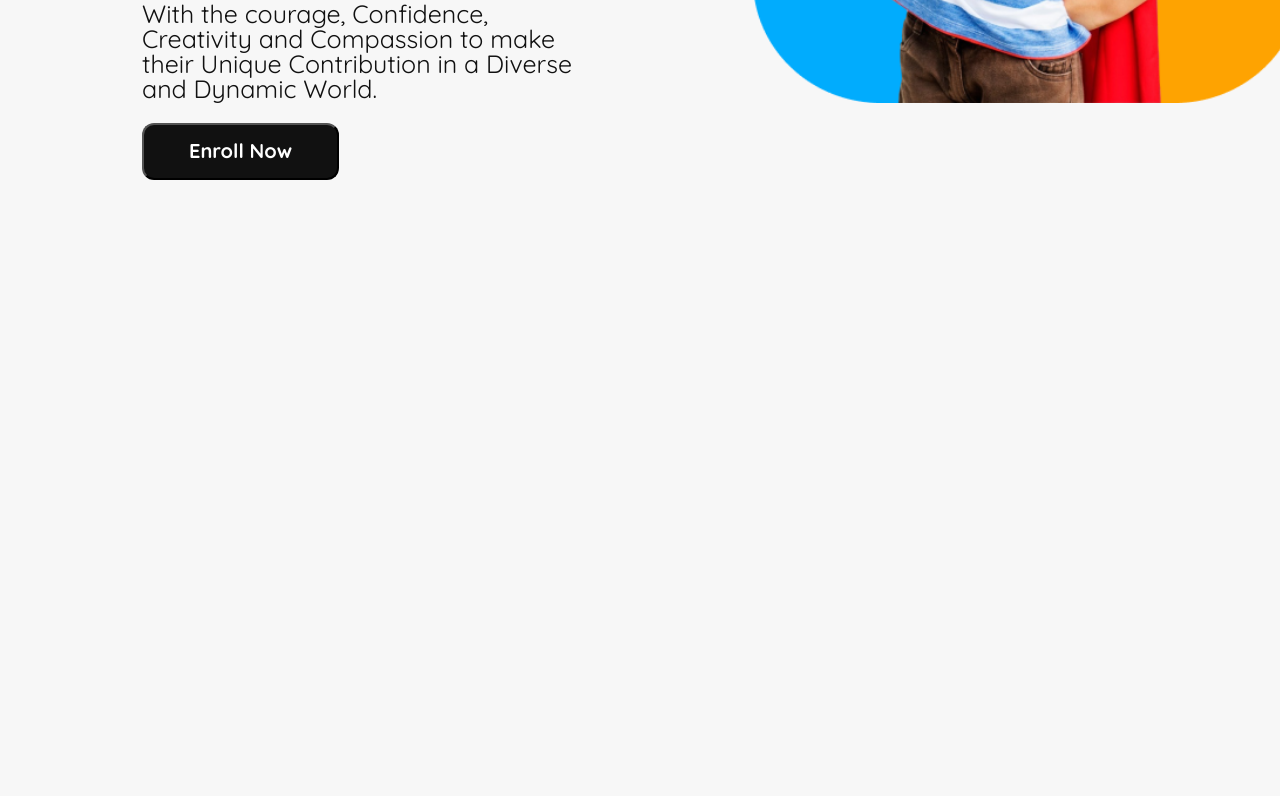
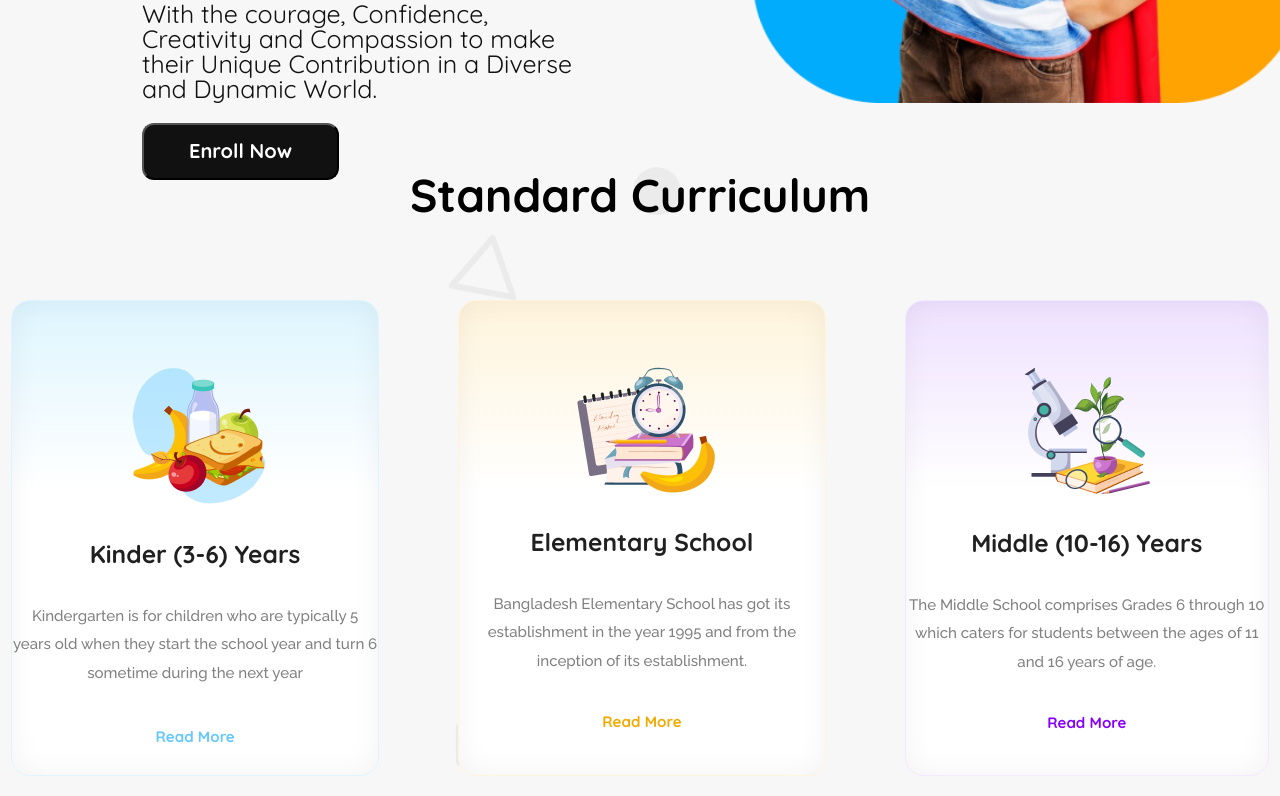
Before and after one commit to Repon-Hasan/Assignment-2, a plain HTML site: page index.html in a window 1280 px wide. Shown: the part 699-1495 px from the top of the page. Before the commit the page ends 879 px from the top, so only its background shows below. Drawn offline with Linux system fonts and the light colour scheme.

Commit message:
curriculam section

```diff
--- a/index.html
+++ b/index.html
@@ -54,7 +54,42 @@
 </div>
 
     </Header>
-    <main></main>
+
+    <main>
+        <!-- standard curriculum -->
+        <section class="standard-curriculum">
+
+            <h2 class="standard-title">Standard Curriculum</h2>
+            <div class="cards">
+
+               <div class="card-1 w">
+                 <img src="./assets/kinder.png" alt="">
+                 <h3>Kinder (3-6) Years</h3>
+                 <p>Kindergarten is for children who are typically 5 years old when they start the school year and turn 6 sometime during the next year</p>
+                 <p id="card1-read">Read More</p>
+               </div>
+
+               <div class="card-2 w">
+                <img src="./assets/elementary.png" alt="">
+                <h3>Elementary School</h3>
+                <p>Bangladesh Elementary School has got its establishment in the year 1995 and from the inception of its establishment.</p>
+                <p id="card2-read">Read More</p>
+              </div>
+
+               <div class="card-3 w">
+                <img src="./assets/middle.png" alt="">
+                <h3>Middle (10-16) Years</h3>
+                <p>The Middle School comprises Grades 6 through 10 which caters for students between the ages of 11 and 16 years of age.</p>
+                <p id="card3-read" >Read More</p>
+              </div>
+
+
+
+            </div>
+         </section>
+
+
+    </main>
     <footer></footer>
 </body>
 </html>
--- a/style.css
+++ b/style.css
@@ -2,6 +2,7 @@
 
 @import url('https://fonts.googleapis.com/css2?family=Quicksand:wght@300..700&display=swap');
 
+@import url('https://fonts.googleapis.com/css2?family=Raleway:ital,wght@0,100..900;1,100..900&display=swap');
 
 .quicksand-font {
   font-family: "Quicksand", serif;
@@ -161,11 +162,129 @@ height: 57px;
    height: 650px;
 
 }
+
+/* Standard Section */
+.standard-curriculum{
+  background-image: url("./assets/bg.png");
+
+}
+.standard-title{
+  color: rgb(0, 0, 0);
+font-family: Quicksand;
+font-size: 46px;
+font-weight: 700;
+line-height: 57.5px;
+letter-spacing: 0%;
+text-align: center;
+margin-top: 60px;
+}
+/* Cards style */
+.cards{
+  margin-top: 75px;
+  display: flex;
+  gap: 79px;
+  justify-content: center;
+}
+.cards p{
+  color: rgb(128, 128, 128);
+  font-family: Raleway;
+  font-size: 15.09px;
+  font-weight: 500;
+  line-height: 28.3px;
+  letter-spacing: 0%;
+  text-align: center;
+  margin-top: 33px;
+}
+.cards img{
+  padding: 66px 118px 30px 118px;
+
+  margin: auto;
+  width: auto;
+
+}
+.cards h3{
+  color: rgb(32, 32, 32);
+  font-family: Quicksand;
+  font-size: 24.52px;
+  font-weight: 700;
+  line-height: 30.65px;
+  letter-spacing: 0%;
+  text-align: center;
+}
+
+/* Cards-1 */
+.card-1{
+  box-sizing: border-box;
+border: 0.94px solid rgb(222, 245, 255);
+border-radius: 18.86px;
+
+box-shadow: inset 0px 0px 28.3px 0.94px rgba(0, 0, 0, 0.05);
+background: linear-gradient(180.00deg, rgb(222, 245, 255),rgba(255, 255, 255, 0) 40%),rgb(255, 255, 255);
+width: 367.8px;
+height: 476.78px;
+/* width: 100%;
+height: auto; */
+}
+
+#card1-read{
+  color: rgb(100, 200, 255);
+font-family: Quicksand;
+font-size: 15.09px;
+font-weight: 700;
+line-height: 28.3px;
+letter-spacing: 0%;
+text-align: center;
+margin-top: 36px;
+}
+/* Cards-2 */
+.card-2{
+  box-sizing: border-box;
+  border: 0.94px solid rgb(255, 244, 220);
+  border-radius: 18.86px;
+
+  box-shadow: inset 0px 0px 28.3px 0.94px rgba(0, 0, 0, 0.05);
+  background: linear-gradient(180.00deg, rgb(255, 244, 220),rgba(255, 255, 255, 0) 40%),rgb(255, 255, 255);
+  width: 367.8px;
+  height: 476.78px;
+/* width: 100%;
+height: auto; */
+}
+
+#card2-read{
+  color: rgb(240, 170, 0);
+font-family: Quicksand;
+font-size: 15.09px;
+font-weight: 700;
+line-height: 28.3px;
+letter-spacing: 0%;
+text-align: center;
+}
+/* Card 3 */
+.card-3{
+  box-sizing: border-box;
+border: 0.94px solid rgb(242, 232, 255);
+border-radius: 18.86px;
+
+box-shadow: inset 0px 0px 28.3px 0.94px rgba(0, 0, 0, 0.05);
+background: linear-gradient(180.00deg, rgb(238, 225, 255),rgba(255, 255, 255, 0) 40%),rgb(255, 255, 255);
+width: 367.8px;
+height: 476.78px;
+}
+#card3-read{
+  color: rgb(135, 0, 255);
+font-family: Quicksand;
+font-size: 15.09px;
+font-weight: 700;
+line-height: 28.3px;
+letter-spacing: 0%;
+text-align: center;
+}
 /* Media query */
 @media screen and (max-width:576px) {
  body{
   margin: 0%;
   padding: 0%;
+
  }
 .site-logo img {
  width: 36px;
@@ -197,7 +316,7 @@ height: 57px;
  .banner-container{
   flex-direction: column-reverse;
   gap: 0px;
-
+   width: 100%;
  }
  .banner-content{
   max-width: 100%;
@@ -228,5 +347,53 @@ height: 57px;
   text-align: center;
  }
 
+ /* Standard section */
+ .standard-curriculum{
+  flex-direction: column;
+
+
+ }
+ .standard-title{
+
+  font-size: 1.8rem;
+  /* margin-top: 50px; */
+  text-align: center;
+  margin: 60px 0px 30px 0px ;
+ }
+ .cards{
+  flex-direction: column;
+  margin: 0px;
+
+ }
+ .w{
+  width: 100%;
+ }
+ .cards h3{
+  /* margin: 0px; */
+  font-size: 2.2rem;
+
+ }
+ .cards p{
+
+  font-size: 1.4rem;
+ }
+ .cards img{
+
+    margin-top: 30px;
+    margin-left: 135px;
+    margin-bottom: 40px;
+    padding: 0px;
+
+ }
+ #card3-read{
+  font-size: 24px;
+ }
+ #card2-read{
+  font-size: 24px;
+ }
+ #card1-read{
+  font-size: 24px;
+ }
+
 
 }
```
